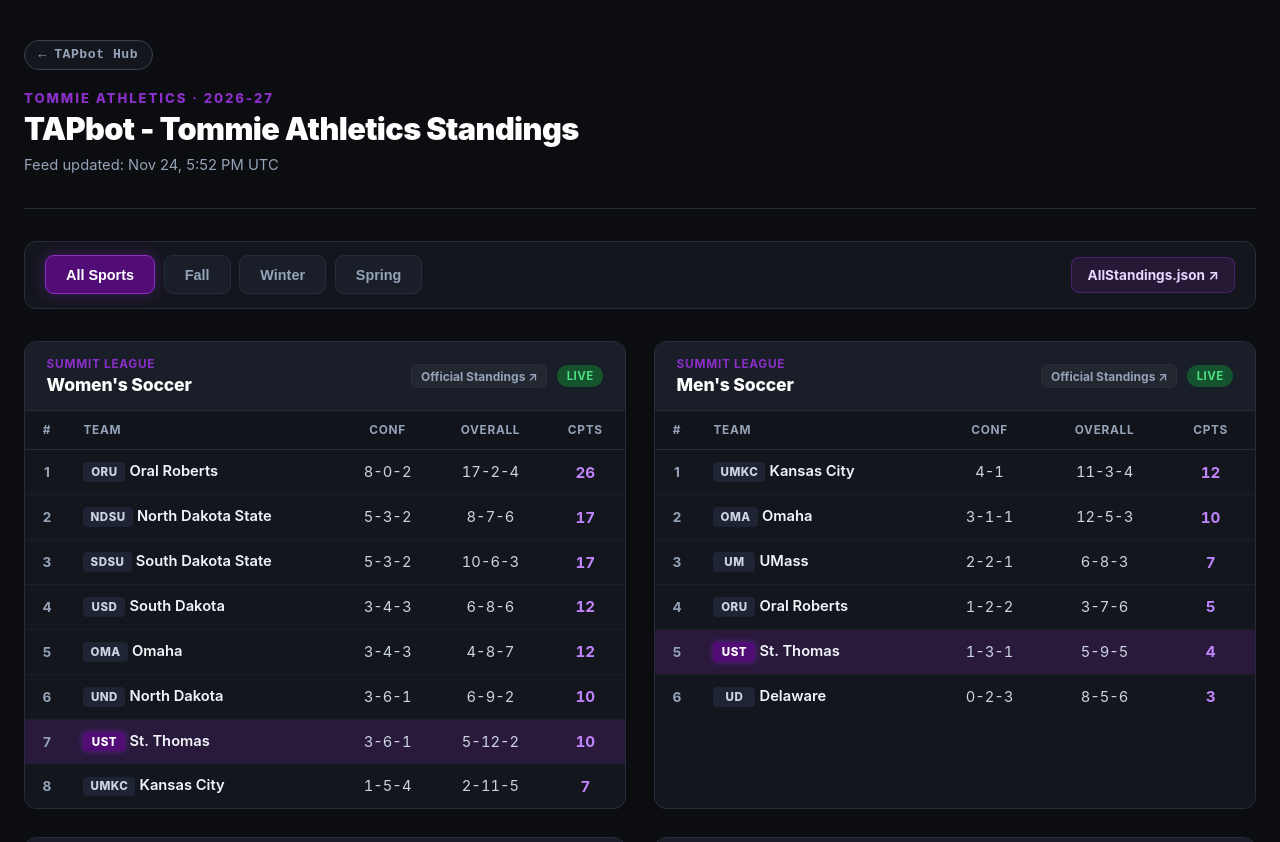
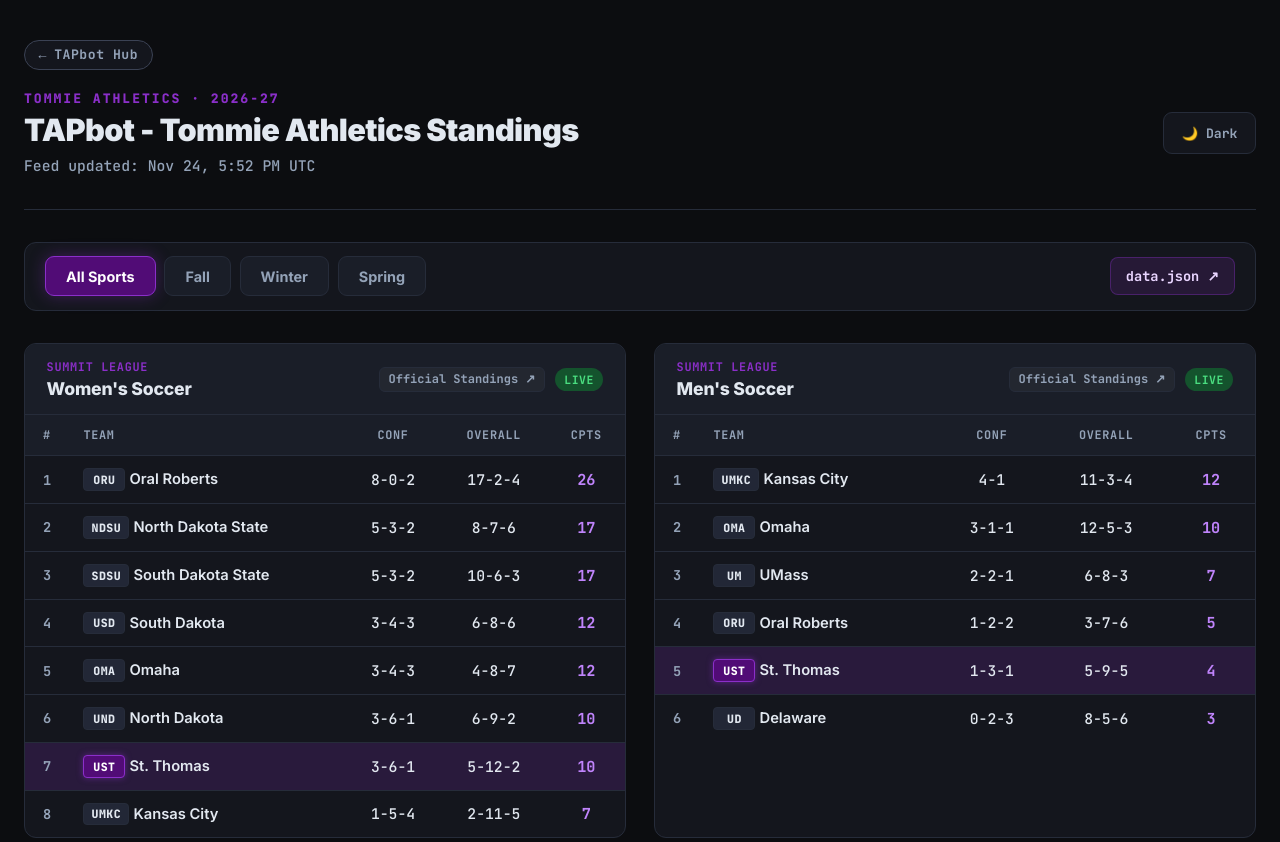
Before and after one commit to TAPbot-Xpression/TAPbot, a plain HTML site: page docs/standings/index.html in a window 1280 px wide. Shown: the top 842 px of the page. Drawn offline with Linux system fonts and the light colour scheme.

Commit message:
Update index.html

```diff
--- a/docs/standings/index.html
+++ b/docs/standings/index.html
@@ -1,11 +1,15 @@
 <!DOCTYPE html>
-<html lang="en">
+<html lang="en" data-color-mode="dark">
 <head>
   <meta charset="UTF-8" />
   <meta name="viewport" content="width=device-width, initial-scale=1.0" />
-  <title>TAPbot - Tommie Athletics Standings</title>
+  <title>TAPbot - Standings</title>
+  <link rel="preconnect" href="https://fonts.googleapis.com" />
+  <link rel="preconnect" href="https://fonts.gstatic.com" crossorigin />
+  <link href="https://fonts.googleapis.com/css2?family=Inter:wght@400;500;600;700;800;900&family=JetBrains+Mono:wght@500;700;800&display=swap" rel="stylesheet" />
 
   <style>
+    /* ── Color System & Default Theme (Dark) ─────────────────────────────────── */
     :root {
       --bg:             #0c0d10;
       --surface:        #14161d;
@@ -35,6 +39,29 @@
       --radius-sm:      8px;
     }
 
+    /* ── Light Mode Color Overrides ─────────────────────────────────────────── */
+    [data-color-mode="light"] {
+      --bg:             #f8fafc;
+      --surface:        #ffffff;
+      --surface-2:      #f1f5f9;
+      --surface-3:      #e2e8f0;
+      --border:         #cbd5e1;
+      --border-light:   #94a3b8;
+
+      --text:           #0f172a;
+      --text-muted:     #475569;
+      --text-faint:     #94a3b8;
+
+      --ust-highlight:  rgba(139, 47, 201, 0.12);
+
+      --badge-ok-bg:    #dcfce7;
+      --badge-ok-txt:   #15803d;
+      --badge-stale-bg: #fef9c3;
+      --badge-stale-txt:#a16207;
+      --badge-error-bg: #fee2e2;
+      --badge-error-txt:#b91c1c;
+    }
+
     *, *::before, *::after {
       box-sizing: border-box;
       margin: 0;
@@ -42,11 +69,12 @@
     }
 
     body {
-      font-family: -apple-system, BlinkMacSystemFont, "Segoe UI", Roboto, Helvetica, Arial, sans-serif;
+      font-family: 'Inter', -apple-system, BlinkMacSystemFont, "Segoe UI", Roboto, Helvetica, Arial, sans-serif;
       background: var(--bg);
       color: var(--text);
       min-height: 100vh;
       padding: 2.5rem 1.5rem 4.5rem;
+      transition: background-color 0.25s, color 0.25s;
     }
 
     .container {
@@ -54,6 +82,31 @@
       margin: 0 auto;
     }
 
+    /* ── TAPbot Back Button ─────────────────────────────────────────────────── */
+    .tap-back {
+      display: inline-flex;
+      align-items: center;
+      gap: .45rem;
+      margin: 0 0 1.25rem;
+      padding: .45rem .85rem;
+      background: var(--surface);
+      border: 1px solid var(--border-light);
+      border-radius: 999px;
+      color: var(--text-muted);
+      font: 700 .82rem/1 'JetBrains Mono', monospace;
+      letter-spacing: .04em;
+      text-decoration: none;
+      transition: color .15s, border-color .15s, box-shadow .15s;
+    }
+    .tap-back:hover,
+    .tap-back:focus-visible {
+      color: var(--text);
+      border-color: var(--team-accent);
+      box-shadow: 0 0 10px var(--team-glow);
+    }
+    .tap-back:focus-visible { outline: 2px solid var(--team-accent); outline-offset: 3px; }
+    .tap-back-arrow { transition: transform .15s; }
+    .tap-back:hover .tap-back-arrow { transform: translateX(-3px); }
 
     /* ── Header ───────────────────────────────────────────────────────────────── */
     header {
@@ -81,6 +134,7 @@
       letter-spacing: 0.15em;
       text-transform: uppercase;
       color: var(--team-accent);
+      font-family: 'JetBrains Mono', monospace;
     }
 
     h1 {
@@ -88,14 +142,54 @@
       font-weight: 900;
       letter-spacing: -0.02em;
       line-height: 1.15;
-      color: #ffffff;
+      color: var(--text);
     }
 
     .meta {
       font-size: 0.92rem;
       color: var(--text-muted);
+      font-family: 'JetBrains Mono', monospace;
       margin-top: 0.2rem;
       line-height: 1.4;
+    }
+
+    /* ── Header Right Controls (Theme Switcher) ──────────────────────────────── */
+    .header-right-controls {
+      display: flex;
+      align-items: center;
+      gap: 0.75rem;
+      flex-shrink: 0;
+    }
+
+    .control-pill-group {
+      display: inline-flex;
+      background: var(--surface);
+      border: 1px solid var(--border);
+      padding: 3px;
+      border-radius: 9px;
+      gap: 3px;
+    }
+
+    .control-pill-btn {
+      background: transparent;
+      border: 1px solid transparent;
+      color: var(--text-muted);
+      padding: 0.45rem 0.85rem;
+      border-radius: 7px;
+      font-family: 'JetBrains Mono', monospace;
+      font-size: 0.82rem;
+      font-weight: 700;
+      cursor: pointer;
+      display: inline-flex;
+      align-items: center;
+      gap: 0.35rem;
+      transition: all 0.15s ease;
+      white-space: nowrap;
+    }
+
+    .control-pill-btn:hover {
+      color: var(--text);
+      background: var(--surface-2);
     }
 
     /* ── Controls Bar ─────────────────────────────────────────────────────────── */
@@ -132,10 +226,11 @@
       gap: 0.4rem;
       transition: all 0.2s cubic-bezier(0.4, 0, 0.2, 1);
       white-space: nowrap;
+      font-family: inherit;
     }
 
     .filter-btn:hover:not(.active) {
-      color: #ffffff;
+      color: var(--text);
       background: var(--surface-3);
       border-color: var(--border-light);
     }
@@ -161,6 +256,11 @@
       text-decoration: none;
       transition: all 0.15s ease;
       white-space: nowrap;
+      font-family: 'JetBrains Mono', monospace;
+    }
+
+    [data-color-mode="light"] .site-link-btn {
+      color: var(--team-accent);
     }
 
     .site-link-btn:hover {
@@ -221,16 +321,16 @@
       text-transform: uppercase;
       letter-spacing: 0.06em;
       color: var(--team-accent);
+      font-family: 'JetBrains Mono', monospace;
     }
 
     .card-title {
       font-size: 1.1rem;
       font-weight: 800;
-      color: #ffffff;
+      color: var(--text);
       letter-spacing: -0.01em;
     }
 
-    /* Header right cluster: source link + badge */
     .card-header-right {
       display: flex;
       align-items: center;
@@ -238,7 +338,6 @@
       flex-shrink: 0;
     }
 
-    /* Source link inside card header */
     .card-source-link {
       font-size: 0.75rem;
       font-weight: 700;
@@ -250,6 +349,7 @@
       background: rgba(255,255,255,0.04);
       white-space: nowrap;
       transition: all 0.15s ease;
+      font-family: 'JetBrains Mono', monospace;
     }
 
     .card-source-link:hover {
@@ -266,6 +366,7 @@
       letter-spacing: 0.04em;
       text-transform: uppercase;
       white-space: nowrap;
+      font-family: 'JetBrains Mono', monospace;
     }
     .badge-ok     { background: var(--badge-ok-bg);    color: var(--badge-ok-txt); }
     .badge-stale  { background: var(--badge-stale-bg); color: var(--badge-stale-txt); }
@@ -285,7 +386,7 @@
     }
 
     thead th {
-      background: #11141b;
+      background: var(--surface-2);
       color: var(--text-muted);
       font-size: 0.74rem;
       font-weight: 700;
@@ -295,24 +396,25 @@
       border-bottom: 1px solid var(--border);
       white-space: nowrap;
       text-align: left;
+      font-family: 'JetBrains Mono', monospace;
     }
 
     thead th.num { text-align: center; }
 
     tbody tr {
-      border-bottom: 1px solid #1a1e2a;
+      border-bottom: 1px solid var(--border);
       transition: background 0.15s;
     }
 
     tbody tr:last-child { border-bottom: none; }
-    tbody tr:hover { background: #1c212e; }
+    tbody tr:hover { background: var(--surface-2); }
 
     tbody tr.highlight-ust {
       background: var(--ust-highlight) !important;
     }
 
     tbody tr.highlight-ust td.team-cell .team-name {
-      color: var(--team-light);
+      color: var(--team-accent);
       font-weight: 700;
     }
 
@@ -327,6 +429,7 @@
       font-weight: 700;
       text-align: center;
       width: 44px;
+      font-family: 'JetBrains Mono', monospace;
     }
 
     .rank-top3 { color: #fbbf24 !important; }
@@ -342,22 +445,25 @@
       font-weight: 800;
       padding: 0.18rem 0.45rem;
       border-radius: 4px;
-      background: #1e2433;
-      color: #cbd5e1;
+      background: var(--surface-3);
+      color: var(--text);
       letter-spacing: 0.04em;
       display: inline-block;
       text-align: center;
       min-width: 42px;
+      font-family: 'JetBrains Mono', monospace;
+      border: 1px solid var(--border);
     }
 
     .highlight-ust .team-acronym {
       background: var(--team-primary);
       color: #ffffff;
       box-shadow: 0 0 6px rgba(139, 47, 201, 0.5);
+      border-color: var(--team-accent);
     }
 
     .team-name {
-      color: #f1f5f9;
+      color: var(--text);
       font-weight: 600;
       white-space: nowrap;
     }
@@ -366,8 +472,9 @@
       text-align: center;
       font-variant-numeric: tabular-nums;
       font-size: 0.92rem;
-      color: #cbd5e1;
+      color: var(--text);
       white-space: nowrap;
+      font-family: 'JetBrains Mono', monospace;
     }
 
     td.pts-col {
@@ -377,9 +484,14 @@
       font-weight: 700;
       color: #c084fc;
       white-space: nowrap;
+      font-family: 'JetBrains Mono', monospace;
     }
 
-    td.trend-cell { text-align: center; width: 62px; }
+    [data-color-mode="light"] td.pts-col {
+      color: var(--team-accent);
+    }
+
+    td.trend-cell { text-align: center; width: 62px; font-family: 'JetBrains Mono', monospace; }
 
     .trend-badge {
       display: inline-flex;
@@ -391,6 +503,7 @@
       font-variant-numeric: tabular-nums;
       padding: 0.15rem 0.45rem;
       border-radius: 4px;
+      font-family: 'JetBrains Mono', monospace;
     }
 
     .trend-up   { color: #4ade80; background: rgba(74, 222, 128, 0.14); }
@@ -403,12 +516,13 @@
       font-size: 0.72rem;
       font-weight: 600;
       color: var(--text-muted);
-      background: rgba(148, 163, 184, 0.12);
+      background: var(--surface-3);
       border: 1px solid var(--border);
       padding: 0.12rem 0.5rem;
       border-radius: 999px;
       margin-left: 0.5rem;
       vertical-align: middle;
+      font-family: 'JetBrains Mono', monospace;
     }
 
     .message {
@@ -432,6 +546,7 @@
       text-align: center;
       font-size: 0.92rem;
       color: var(--text-muted);
+      font-family: 'JetBrains Mono', monospace;
     }
 
     footer a {
@@ -449,40 +564,24 @@
   <div class="container">
 
     <!-- TAPbot: back to Hub Site -->
-<style>
-  .tap-back {
-    display: inline-flex; align-items: center; gap: .45rem;
-    margin: 0 0 1.25rem;
-    padding: .45rem .85rem;
-    background: var(--surface, #12141c);
-    border: 1px solid var(--border-light, var(--border, #262a3a));
-    border-radius: 999px;
-    color: var(--text-muted, #8d93a8);
-    font: 700 .82rem/1 'JetBrains Mono', 'IBM Plex Mono', ui-monospace, monospace;
-    letter-spacing: .04em;
-    text-decoration: none;
-    transition: color .15s, border-color .15s, box-shadow .15s;
-  }
-  .tap-back:hover,
-  .tap-back:focus-visible {
-    color: var(--text, #eceef5);
-    border-color: var(--team-accent, #7b3fd1);
-    box-shadow: 0 0 10px var(--team-glow, rgba(123, 63, 209, .35));
-  }
-  .tap-back:focus-visible { outline: 2px solid var(--team-accent, #7b3fd1); outline-offset: 3px; }
-  .tap-back-arrow { transition: transform .15s; }
-  .tap-back:hover .tap-back-arrow { transform: translateX(-3px); }
-</style>
-
     <a class="tap-back" href="../index.html" aria-label="Back to TAPbot Hub Site">
       <span class="tap-back-arrow" aria-hidden="true">←</span> TAPbot Hub
     </a>
 
+    <!-- Header -->
     <header>
       <div class="wordmark">
         <span class="wordmark-eyebrow" id="eyebrowText">Tommie Athletics · 2026-27</span>
         <h1 id="pageTitle">TAPbot - Tommie Athletics Standings</h1>
         <div class="meta" id="last-generated-time">Loading feed…</div>
+      </div>
+
+      <div class="header-right-controls">
+        <div class="control-pill-group" role="group" aria-label="Theme Selection">
+          <button id="btnThemeToggle" class="control-pill-btn" onclick="toggleColorMode()">
+            <span id="themeToggleLabel">🌙 Dark</span>
+          </button>
+        </div>
       </div>
     </header>
 
@@ -495,7 +594,7 @@
       </div>
       <div>
         <a href="data.json" target="_blank" rel="noopener noreferrer" class="site-link-btn">
-          AllStandings.json ↗
+          data.json ↗
         </a>
       </div>
     </div>
@@ -504,15 +603,13 @@
       <div class="card" style="grid-column: 1 / -1;">
         <div class="message">
           <span class="message-icon">⏳</span>
-          Loading live standings and polls from AllStandings.json…
+          Loading live standings and polls from data.json…
         </div>
       </div>
     </div>
 
     <!-- Footer -->
     <footer>
-
-  <!-- Credit Line -->
       <div class="footer-main">
         <a href="https://github.com/TAPbot-Xpression/TAPbot" target="_blank" rel="noopener noreferrer">
           TAPbot · Developed by St. Thomas Athletics · Hosted on GitHub
@@ -544,6 +641,21 @@
       summit_195: "spring", softball: "spring", sball: "spring"
     };
 
+    // ── Theme Switcher ─────────────────────────────────────────────────────────
+    function toggleColorMode() {
+      const htmlEl = document.documentElement;
+      const currentMode = htmlEl.getAttribute('data-color-mode') || 'dark';
+      const nextMode = currentMode === 'dark' ? 'light' : 'dark';
+      applyColorMode(nextMode);
+    }
+
+    function applyColorMode(mode) {
+      document.documentElement.setAttribute('data-color-mode', mode);
+      const label = document.getElementById('themeToggleLabel');
+      if (label) label.textContent = mode === 'dark' ? '🌙 Dark' : '☀️ Light';
+      try { localStorage.setItem('tap_color_mode', mode); } catch (e) {}
+    }
+
     async function loadData() {
       const grid = document.getElementById("sports-grid");
       const metaTime = document.getElementById("last-generated-time");
@@ -571,7 +683,7 @@
             <div class="message">
               <span class="message-icon">⚠️</span>
               Could not load feed: ${err.message}<br/>
-              <small style="color:var(--text-muted); margin-top:0.5rem; display:block;">Ensure data.json is in the docs/ directory.</small>
+              <small style="color:var(--text-muted); margin-top:0.5rem; display:block;">Ensure data.json is in the docs/standings/ directory.</small>
             </div>
           </div>
         `;
@@ -649,7 +761,6 @@
       if (isError) { badgeClass = "badge-error"; badgeText = "Off Season / Error"; }
       else if (isStale) { badgeClass = "badge-stale"; badgeText = "⚠ Stale"; }
 
-      // Source link rendered in the header
       const sourceLinkText = isPoll ? "Official USCHO Poll ↗" : "Official Standings ↗";
       const sourceLink = s.source
         ? `<a href="${escHtml(s.source)}" target="_blank" rel="noopener noreferrer" class="card-source-link">${sourceLinkText}</a>`
@@ -680,11 +791,11 @@
               </thead>
               <tbody>
                 ${s.rows.map(r => {
-                  const isUST    = r.team && r.team.toLowerCase().includes("st. thomas");
+                  const isUST     = r.team && r.team.toLowerCase().includes("st. thomas");
                   const top3Class = r.rank <= 3 ? "rank-top3" : "";
                   let trendClass  = "trend-same";
                   let trendSymbol = r.trend || "=";
-                  if (r.trend_dir === "up")   { trendClass = "trend-up";   trendSymbol = `▲ ${String(r.trend).replace('+', '')}`; }
+                  if (r.trend_dir === "up")        { trendClass = "trend-up";   trendSymbol = `▲ ${String(r.trend).replace('+', '')}`; }
                   else if (r.trend_dir === "down") { trendClass = "trend-down"; trendSymbol = `▼ ${String(r.trend).replace('-', '')}`; }
                   else if (r.trend_dir === "new")  { trendClass = "trend-new";  trendSymbol = "NEW"; }
                   return `
@@ -811,6 +922,12 @@
       });
     });
 
+    // ── Theme Init & Initial Load ──────────────────────────────────────────────
+    try {
+      const savedMode = localStorage.getItem('tap_color_mode') || 'dark';
+      applyColorMode(savedMode);
+    } catch (e) {}
+
     loadData();
   </script>
 
```
Lines whose indentation alone changed are shown as unchanged.
